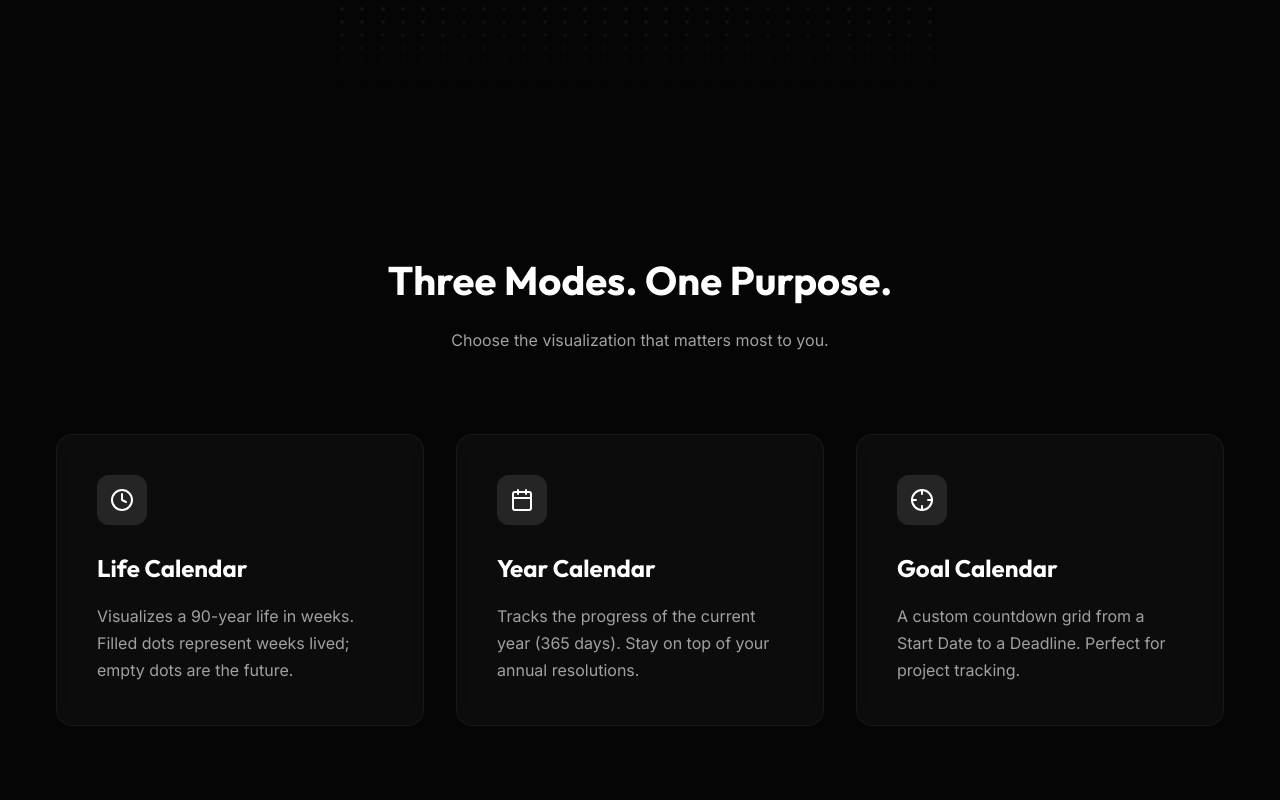
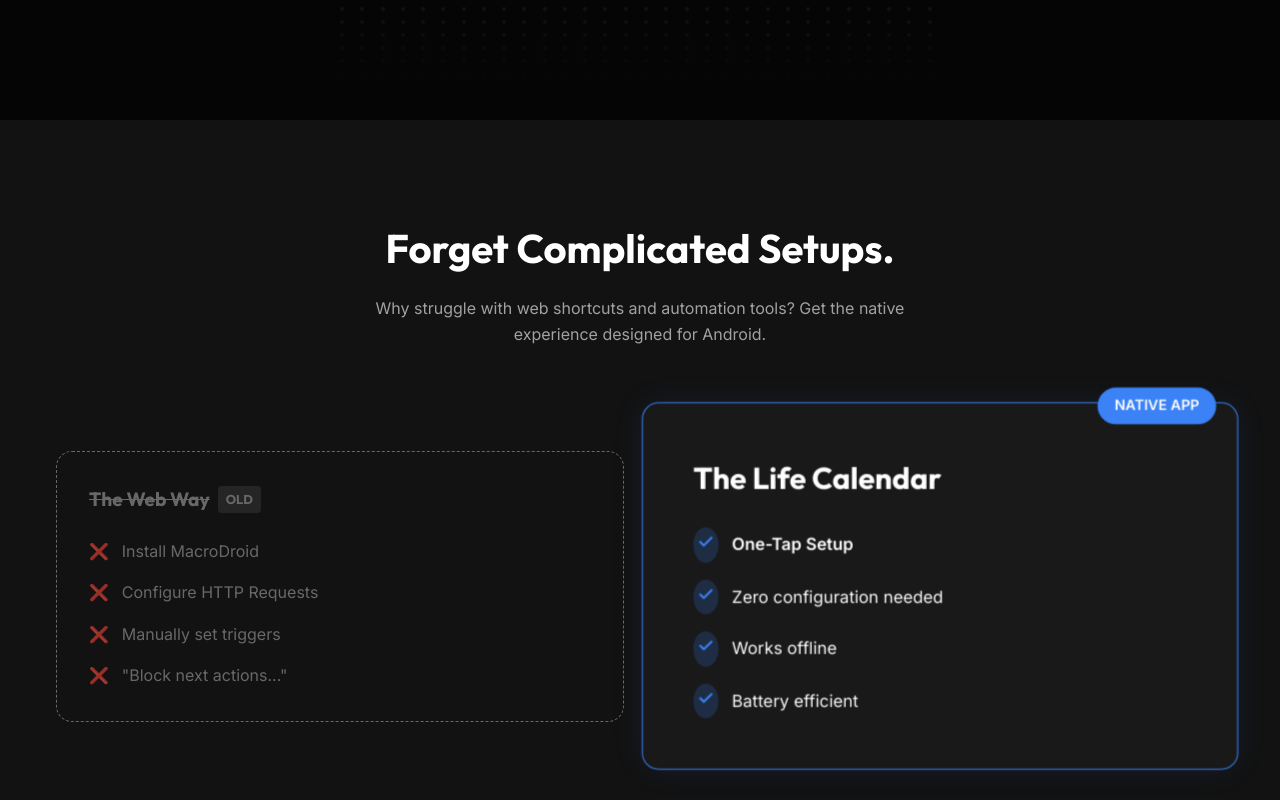
Before and after one commit to niteshmandall/thelifecalender_landingPage, a React (Vite) app: page / in a window 1280 px wide. Shown: the part 680-1480 px from the top of the page. Built offline with nearby package versions, Linux system fonts and the light colour scheme.

Commit message:
feat: added usp

```diff
--- a/src/App.tsx
+++ b/src/App.tsx
@@ -1,6 +1,7 @@
 
 import Navbar from './components/Navbar';
 import Hero from './components/Hero';
+import Usp from './components/Usp';
 import Features from './components/Features';
 import TechStack from './components/TechStack';
 import Footer from './components/Footer';
@@ -11,6 +12,7 @@
       <Navbar />
       <main>
         <Hero />
+        <Usp />
         <Features />
         <TechStack />
       </main>
--- /dev/null
+++ b/src/components/Usp.tsx
@@ -0,0 +1,109 @@
+
+
+const Usp = () => {
+  return (
+    <section style={{ padding: '6rem 0', background: 'var(--surface-color)' }}>
+      <div className="container">
+
+        <div style={{ textAlign: 'center', marginBottom: '4rem' }}>
+          <h2 style={{ fontSize: '2.5rem', marginBottom: '1rem' }}>Forget Complicated Setups.</h2>
+          <p style={{ color: 'var(--text-secondary)', maxWidth: '600px', margin: '0 auto' }}>
+            Why struggle with web shortcuts and automation tools?
+            Get the native experience designed for Android.
+          </p>
+        </div>
+
+        <div style={{
+          display: 'grid',
+          gridTemplateColumns: 'repeat(auto-fit, minmax(300px, 1fr))',
+          gap: '2rem',
+          alignItems: 'center'
+        }}>
+
+          {/* The Hard Way */}
+          <div style={{
+            opacity: 0.6,
+            padding: '2rem',
+            border: '1px dashed var(--text-secondary)',
+            borderRadius: '16px'
+          }}>
+            <h3 style={{ color: 'var(--text-secondary)', fontSize: '1.2rem', marginBottom: '1.5rem', display: 'flex', alignItems: 'center', gap: '0.5rem' }}>
+              <span style={{ textDecoration: 'line-through' }}>The Web Way</span>
+              <span style={{ fontSize: '0.8rem', padding: '0.2rem 0.5rem', background: '#333', borderRadius: '4px' }}>OLD</span>
+            </h3>
+
+            <ul style={{ listStyle: 'none', color: 'var(--text-secondary)' }}>
+              <li style={{ marginBottom: '1rem', display: 'flex', gap: '0.8rem' }}>
+                <span>❌</span> Install MacroDroid
+              </li>
+              <li style={{ marginBottom: '1rem', display: 'flex', gap: '0.8rem' }}>
+                <span>❌</span> Configure HTTP Requests
+              </li>
+              <li style={{ marginBottom: '1rem', display: 'flex', gap: '0.8rem' }}>
+                <span>❌</span> Manually set triggers
+              </li>
+              <li style={{ display: 'flex', gap: '0.8rem' }}>
+                <span>❌</span> "Block next actions..."
+              </li>
+            </ul>
+          </div>
+
+          {/* The App Way */}
+          <div className="glass-panel" style={{
+            padding: '3rem',
+            border: '1px solid var(--accent-color)',
+            boxShadow: '0 0 30px rgba(59, 130, 246, 0.1)',
+            transform: 'scale(1.05)',
+            position: 'relative'
+          }}>
+             <div style={{
+               position: 'absolute',
+               top: '-15px',
+               right: '20px',
+               background: 'var(--accent-color)',
+               color: 'white',
+               padding: '0.4rem 1rem',
+               borderRadius: '50px',
+               fontWeight: 'bold',
+               fontSize: '0.85rem'
+             }}>
+               NATIVE APP
+             </div>
+
+            <h3 style={{ fontSize: '1.8rem', marginBottom: '1.5rem' }}>The Life Calendar</h3>
+
+            <ul style={{ listStyle: 'none' }}>
+              <li style={{ marginBottom: '1rem', display: 'flex', gap: '0.8rem', alignItems: 'center' }}>
+                <div style={{ background: 'rgba(59, 130, 246, 0.2)', padding: '4px', borderRadius: '50%' }}>
+                  <svg width="16" height="16" viewBox="0 0 24 24" fill="none" stroke="var(--accent-color)" strokeWidth="3" strokeLinecap="round" strokeLinejoin="round"><polyline points="20 6 9 17 4 12"></polyline></svg>
+                </div>
+                <strong>One-Tap Setup</strong>
+              </li>
+              <li style={{ marginBottom: '1rem', display: 'flex', gap: '0.8rem', alignItems: 'center' }}>
+                <div style={{ background: 'rgba(59, 130, 246, 0.2)', padding: '4px', borderRadius: '50%' }}>
+                  <svg width="16" height="16" viewBox="0 0 24 24" fill="none" stroke="var(--accent-color)" strokeWidth="3" strokeLinecap="round" strokeLinejoin="round"><polyline points="20 6 9 17 4 12"></polyline></svg>
+                </div>
+                <span>Zero configuration needed</span>
+              </li>
+              <li style={{ marginBottom: '1rem', display: 'flex', gap: '0.8rem', alignItems: 'center' }}>
+                <div style={{ background: 'rgba(59, 130, 246, 0.2)', padding: '4px', borderRadius: '50%' }}>
+                  <svg width="16" height="16" viewBox="0 0 24 24" fill="none" stroke="var(--accent-color)" strokeWidth="3" strokeLinecap="round" strokeLinejoin="round"><polyline points="20 6 9 17 4 12"></polyline></svg>
+                </div>
+                <span>Works offline</span>
+              </li>
+               <li style={{ display: 'flex', gap: '0.8rem', alignItems: 'center' }}>
+                <div style={{ background: 'rgba(59, 130, 246, 0.2)', padding: '4px', borderRadius: '50%' }}>
+                  <svg width="16" height="16" viewBox="0 0 24 24" fill="none" stroke="var(--accent-color)" strokeWidth="3" strokeLinecap="round" strokeLinejoin="round"><polyline points="20 6 9 17 4 12"></polyline></svg>
+                </div>
+                <span>Battery efficient</span>
+              </li>
+            </ul>
+          </div>
+
+        </div>
+      </div>
+    </section>
+  );
+};
+
+export default Usp;
```
